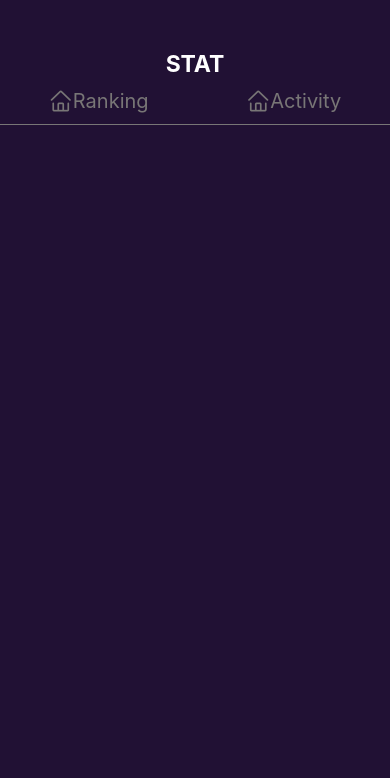
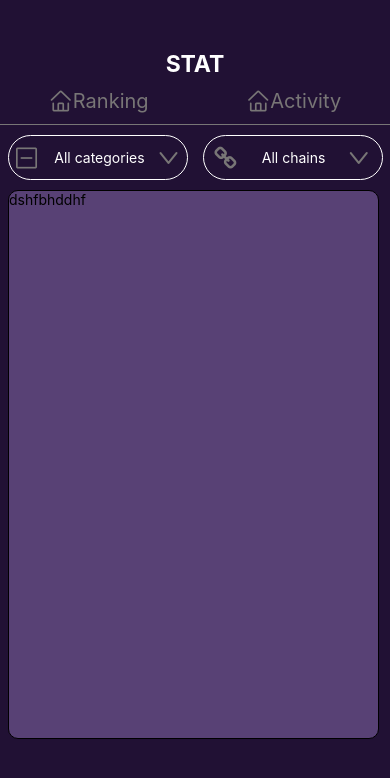
Before and after one commit to Umutonimireille/NFT, a React Native app: screen /Stat in a window 390 px wide. Shown: the top 778 px of the page. Built offline with nearby package versions, Linux system fonts and the light colour scheme.

Commit message:
auto-commit-3c851233fcea405facd5a544ecdbc368

```diff
--- a/components/Stat.js
+++ b/components/Stat.js
@@ -1,146 +1,3 @@
-// import React from 'react'
-// import { StyleSheet, Text, View, Image, ScrollView } from "react-native";
-// import { Entypo } from "@expo/vector-icons";
-// import { AntDesign } from "@expo/vector-icons";
-// import { useNavigation } from "@react-navigation/native";
-// import { MaterialCommunityIcons } from "@expo/vector-icons";
-// import { Ionicons } from "@expo/vector-icons";
-// import { FontAwesome } from "@expo/vector-icons";
-
-// export default function Stat() {
-//   return (
-//     <View style={styles.container}>
-//       <Text style={styles.title}>STAT</Text>
-//       <View style={styles.icons}>
-//         <View
-//           style={{
-//             display: "flex",
-//             flexDirection: "row"
-//           }}
-//         >
-//           <AntDesign name="home" size={24} color="rgb(120 118 118)" />
-//           <Text
-//             style={{
-//               color: "rgb(120 118 118)",
-//               fontSize: 20,
-
-
-//             }}
-//           >
-//             Ranking
-//           </Text>
-//         </View>
-
-//         <View
-//           style={{
-//             display: "flex",
-//             flexDirection: "row"
-//           }}
-//         >
-//           <AntDesign name="home" size={24} color="rgb(120 118 118)" />
-//           <Text
-//             style={{
-//               color: "rgb(120 118 118)",
-//               fontSize: 20
-//             }}
-//           >
-//             Activity
-//           </Text>
-//         </View>
-//       </View>
-
-//       <View
-//         style={{
-//           backgroundColor: "rgb(120 118 118)",
-//           height: 1,
-//           marginTop: 10
-//         }}
-//       ></View>
-
-//       <View style={styles.buttons}>
-//         <View style={styles.button}>
-//           <AntDesign name="minussquareo" size={24} color="rgb(120 118 118)" />
-//           <Text
-//             style={{
-//               color: "white"
-//             }}
-//           >
-//             {" "}
-//             All categories
-//           </Text>
-//           <AntDesign name="down" size={24} color="rgb(120 118 118)" />
-//         </View>
-//         <View style={styles.button}>
-//           <FontAwesome name="chain" size={24} color="rgb(120 118 118)" />
-//           <Text
-//             style={{
-//               color: "white"
-//             }}
-//           >
-//             {" "}
-//             All chains
-//           </Text>
-//           <AntDesign name="down" size={24} color="rgb(120 118 118)" />
-//         </View>
-//       </View>
-
-//       <View style={styles.sec}>
-//         <Text>dshfbhddhf</Text>
-//       </View>
-//     </View>
-//   );
-// }
-
-// const styles = StyleSheet.create({
-//   container: {
-//     flex: 1,
-//     backgroundColor: "#211134"
-//     // alignItems: "center"
-//   },
-//   title: {
-//     color: "white",
-//     fontWeight: "bold",
-//     fontSize: 23,
-//     marginTop: 50,
-//     textAlign: "center"
-//   },
-//   icons: {
-//     display: "flex",
-//     flexDirection: "row",
-//     justifyContent: "space-around",
-//     marginTop: 10
-//   },
-//   buttons: {
-//     display: "flex",
-//     flexDirection: "row",
-//     justifyContent: "space-around",
-//     marginTop: 10
-//   },
-//   button: {
-//     width: 180,
-//     height: 45,
-//     borderWidth: 1,
-//     borderRadius: 25,
-//     display: "flex",
-//     flexDirection: "row",
-//     justifyContent: "space-around",
-//     backgroundColor: "211134",
-//     alignItems: "center",
-//     borderWidth: 1,
-//     borderColor: "#fff"
-//   },
-//   sec: {
-//     width: "95%",
-//     height: "65vh", // Replace "65h" with "65"
-//     backgroundColor: "#584175",
-//     marginLeft: 8,
-//     marginTop: 10,
-//     borderWidth: 1,
-//     borderRadius: 10
-//   }
-// });
-
-
 import React, { useState } from "react";
 import {
   StyleSheet,
@@ -221,10 +78,38 @@ export default function Stat() {
       </View>
 
       <View style={styles.separator} />
+       <View style={styles.buttons}>
+        <View style={styles.button}>
+          <AntDesign name="minussquareo" size={24} color="rgb(120 118 118)" />
+         <Text
+            style={{
+              color: "white"
+            }}
+          >
+            {" "}
+            All categories
+          </Text>
+          <AntDesign name="down" size={24} color="rgb(120 118 118)" />
+        </View>
+        <View style={styles.button}>
+          <FontAwesome name="chain" size={24} color="rgb(120 118 118)" />
+          <Text
+            style={{
+              color: "white"
+            }}
+          >
+            {" "}
+            All chains
+          </Text>
+          <AntDesign name="down" size={24} color="rgb(120 118 118)" />
+        </View>
+      </View>
 
-      <View style={styles.buttons}>
-        {/* Rest of your code remains the same */}
+      <View style={styles.sec}>
+        <Text>dshfbhddhf</Text>
       </View>
+
+
 
     </View>
   );
@@ -264,10 +149,39 @@ const styles = StyleSheet.create({
     borderBottomWidth: 1,
     borderBottomColor: "#97A9F6"
   },
+
+  buttons: {
+    display: "flex",
+    flexDirection: "row",
+    justifyContent: "space-around",
+    marginTop: 10
+  },
+  button: {
+    width: 180,
+    height: 45,
+    borderWidth: 1,
+    borderRadius: 25,
+    display: "flex",
+    flexDirection: "row",
+    justifyContent: "space-around",
+    backgroundColor: "211134",
+    alignItems: "center",
+    borderWidth: 1,
+    borderColor: "#fff"
+  },
   separator: {
     backgroundColor: "rgb(120 118 118)",
     height: 1,
     marginTop: 10
-  }
+  },
+    sec: {
+      width: "95%",
+      height: "65vh", // Replace "65h" with "65"
+      backgroundColor: "#584175",
+      marginLeft: 8,
+      marginTop: 10,
+      borderWidth: 1,
+      borderRadius: 10
+    }
   // Rest of your styles remain the same
 });
```
